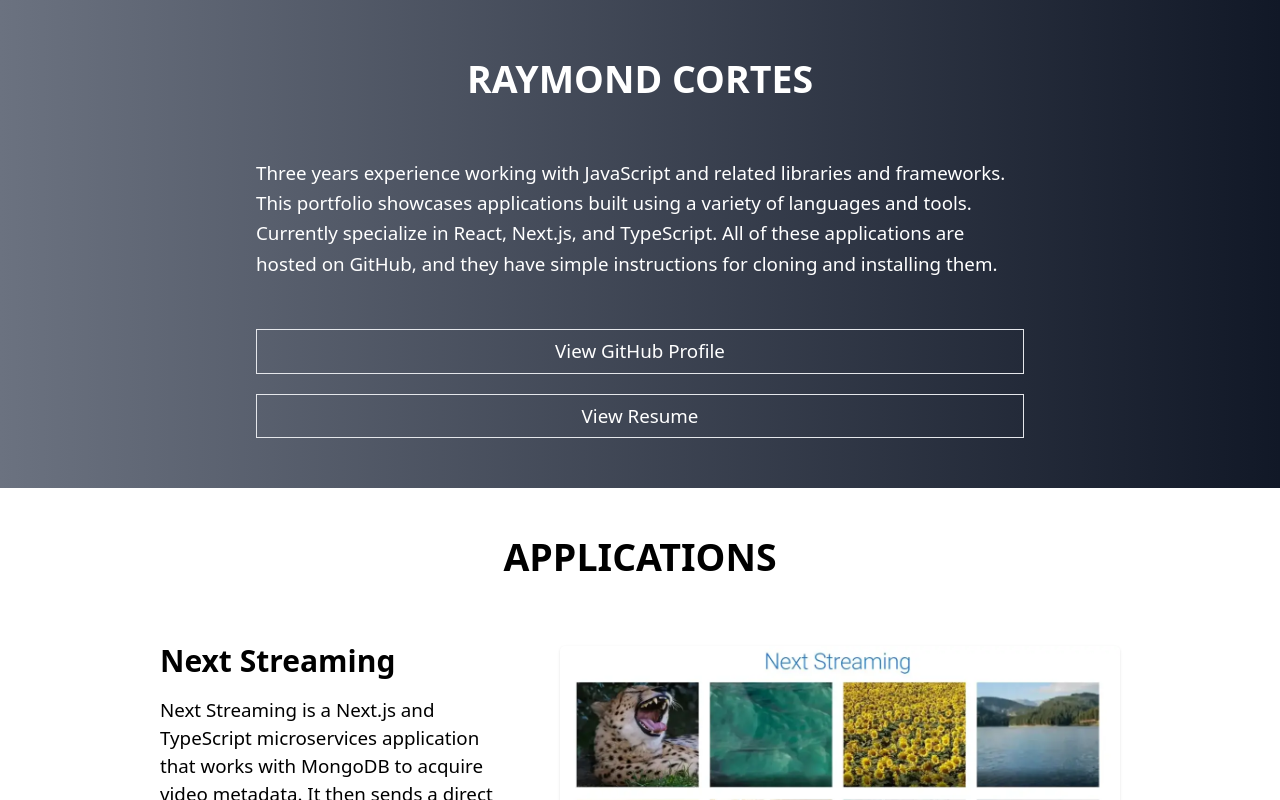
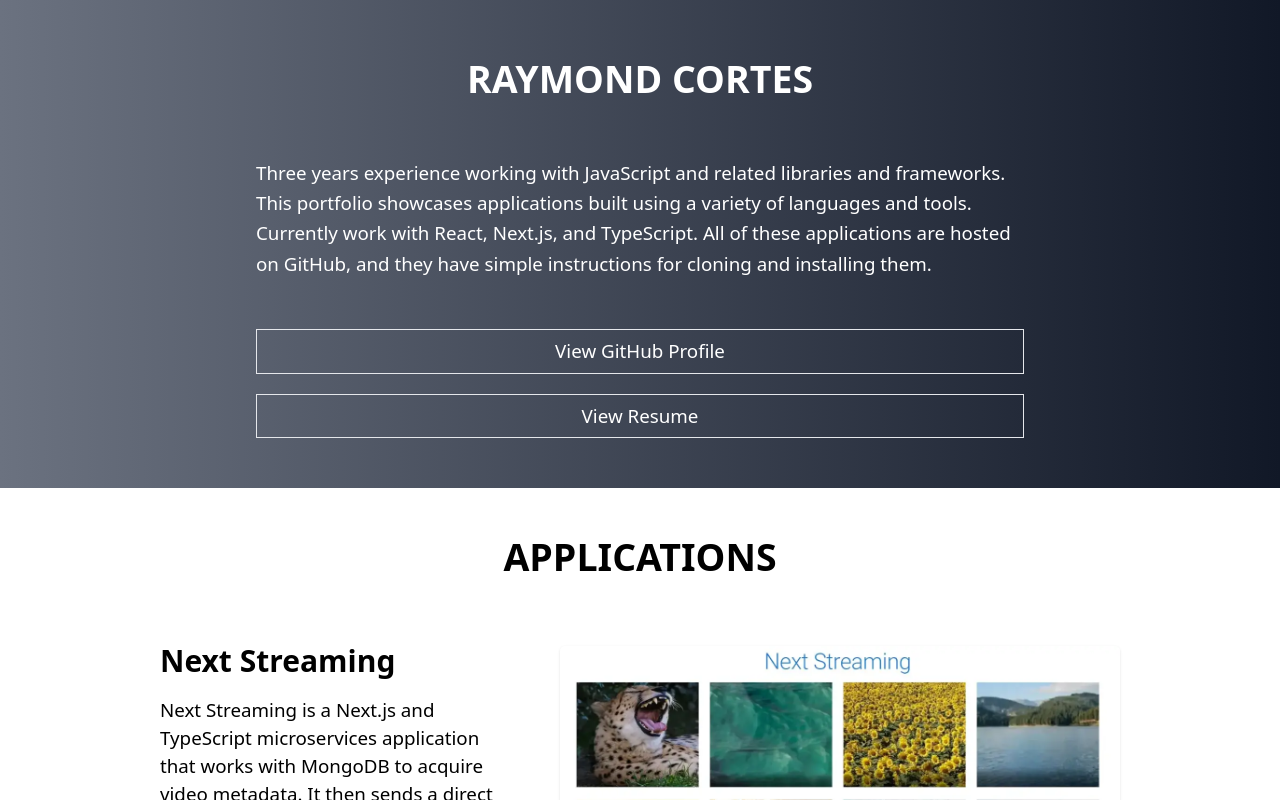
Before and after one commit to xiraynedev/portfolio-v2, a React app: page / in a window 1280 px wide. Shown: the top 800 px of the page. Built offline with nearby package versions, Linux system fonts and the light colour scheme.

Commit message:
update Header component

```diff
--- a/src/components/Header/Header.tsx
+++ b/src/components/Header/Header.tsx
@@ -20,7 +20,7 @@ export const Header: React.FC = () => {
           <p className='w-9/12 text-3xl leading-relaxed my-8 mx-auto py-12'>
             Three years experience working with JavaScript and related libraries
             and frameworks. This portfolio showcases applications built using a
-            variety of languages and tools. Currently specialize in React,
+            variety of languages and tools. Currently work with React,
             Next.js, and TypeScript. All of these applications are hosted on
             GitHub, and they have simple instructions for cloning and installing
             them.
```
